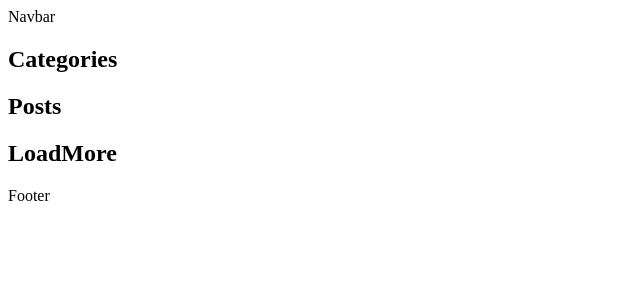
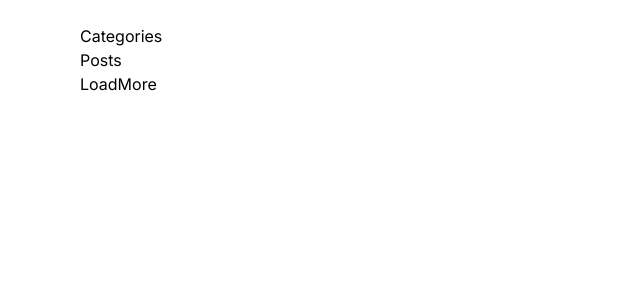
Before and after one commit to sowmik-sec/nextjs13_flexible, a Next.js app: page / in a window 1280 px wide. Shown: the top 300 px of the page, without its empty margins (0-640 px from the left). Built offline with nearby package versions, Linux system fonts and the light colour scheme.

Commit message:
set home page layout

```diff
--- a/app/layout.tsx
+++ b/app/layout.tsx
@@ -1,3 +1,6 @@
+import Navbar from "@/components/Navbar";
+import "./globals.css";
+import Footer from "@/components/Footer";
 export const metadata = {
   title: "Flexible",
   description: "Showcase and discover remarkable developer projects",
@@ -11,9 +14,9 @@ export default function RootLayout({
   return (
     <html lang="en">
       <body>
-        Navbar
+        <Navbar />
         <main>{children}</main>
-        Footer
+        <Footer />
       </body>
     </html>
   );
--- /dev/null
+++ b/components/Footer.tsx
@@ -0,0 +1,5 @@
+const Footer = () => {
+  return <div></div>;
+};
+
+export default Footer;
--- /dev/null
+++ b/components/Navbar.tsx
@@ -0,0 +1,5 @@
+const Navbar = () => {
+  return <div></div>;
+};
+
+export default Navbar;
```
